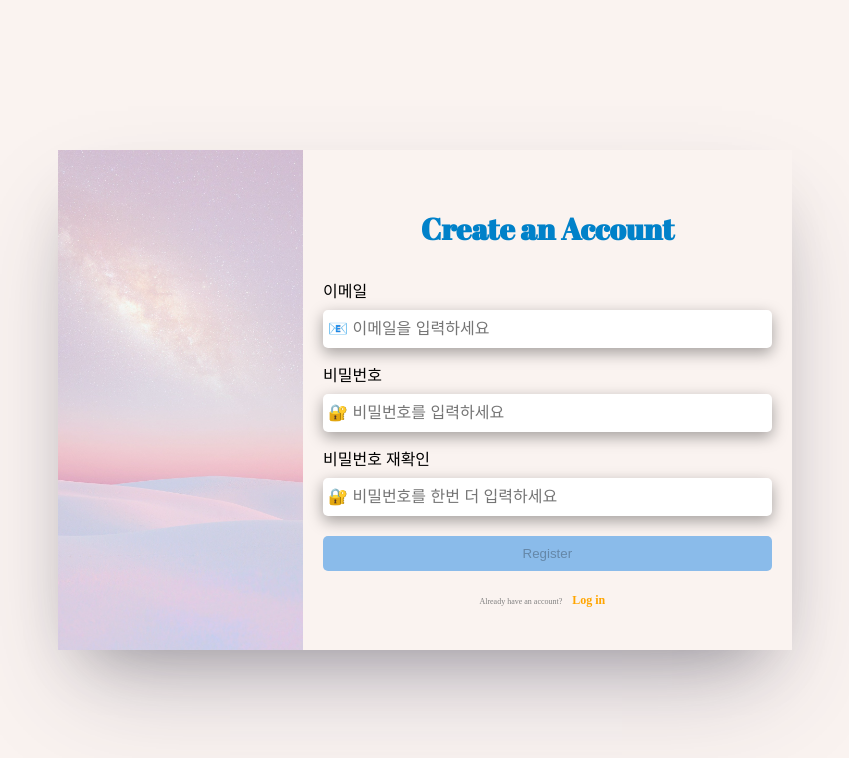
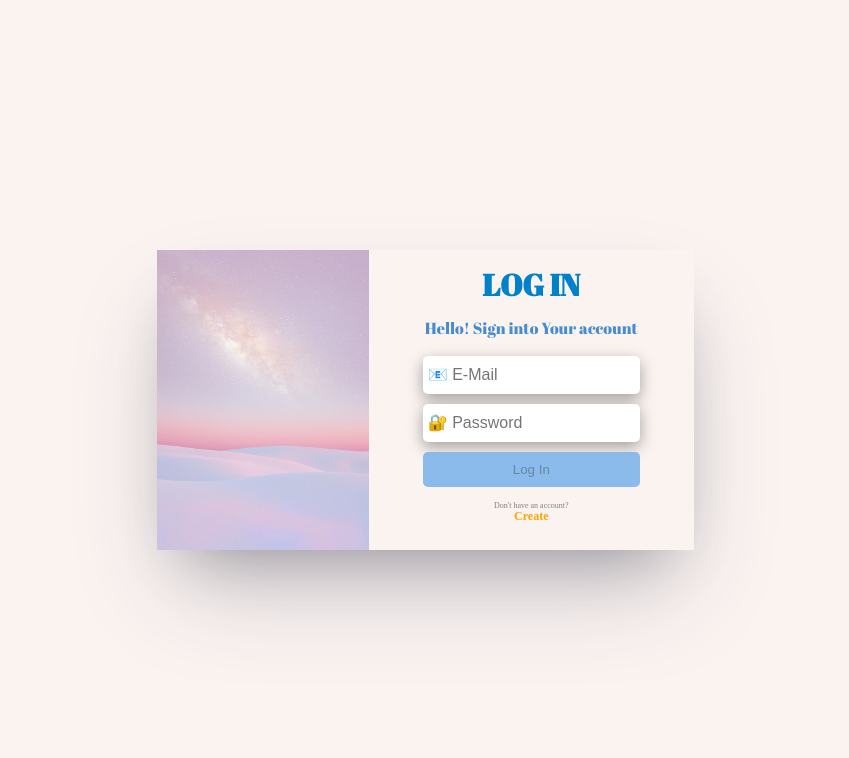
Before and after one commit to yeeSilver/TODO, a React (Create React App) app: page / in a window 1280 px wide. Shown: the top 758 px of the page, without its empty margins (215-1064 px from the left). Built offline with nearby package versions, Linux system fonts and the light colour scheme.

Commit message:
[install] @tanstack/react-query

```diff
--- a/package.json
+++ b/package.json
@@ -3,6 +3,7 @@
   "version": "0.1.0",
   "private": true,
   "dependencies": {
+    "@tanstack/react-query": "^4.22.0",
     "@testing-library/jest-dom": "^5.16.5",
     "@testing-library/react": "^13.4.0",
     "@testing-library/user-event": "^13.5.0",
--- a/src/App.tsx
+++ b/src/App.tsx
@@ -11,8 +11,8 @@ function App() {
       <Reset />
       {/* <Create_form />
       <Login_form /> */}
-      {/* <Login_page /> */}
-      <Register_page />
+      <Login_page />
+      {/* <Register_page /> */}
     </div>
   );
 }
```
Also changed, not shown: 1 other file (tests, documents, lock files or other folders).
